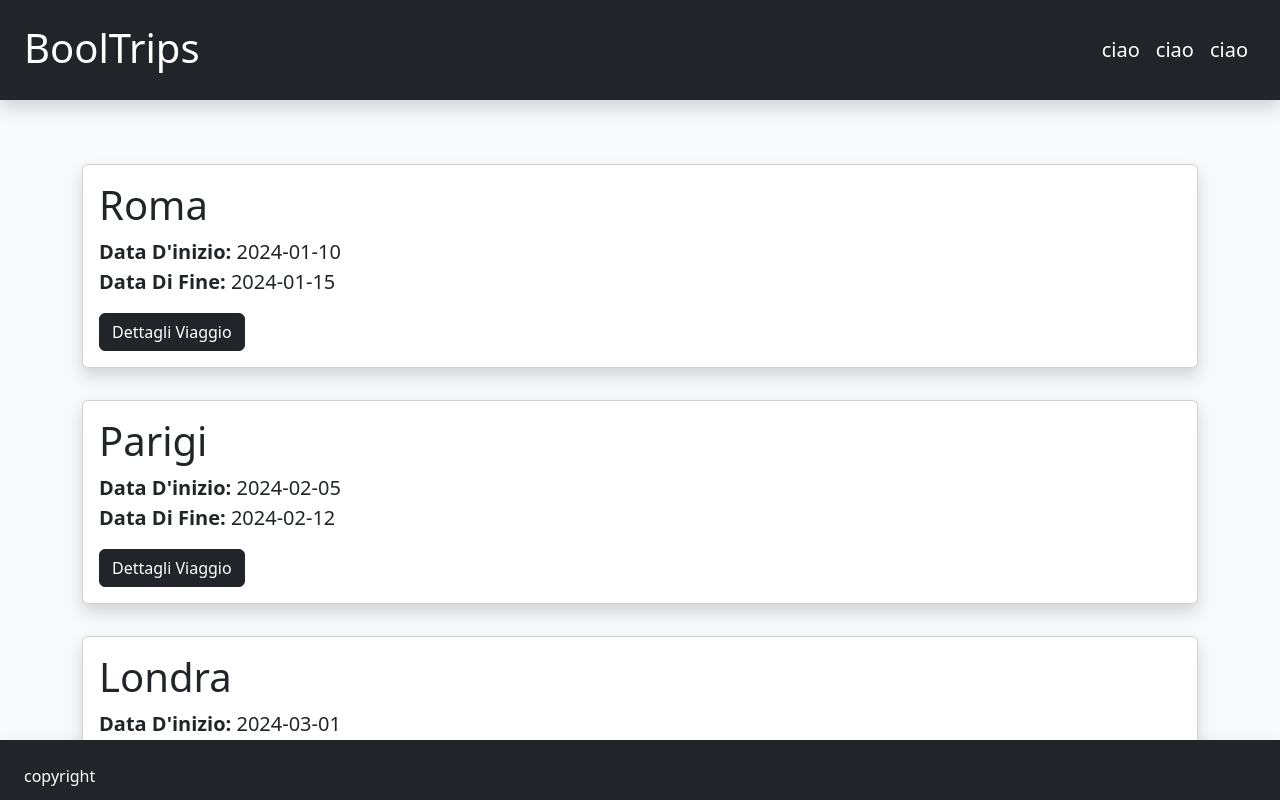
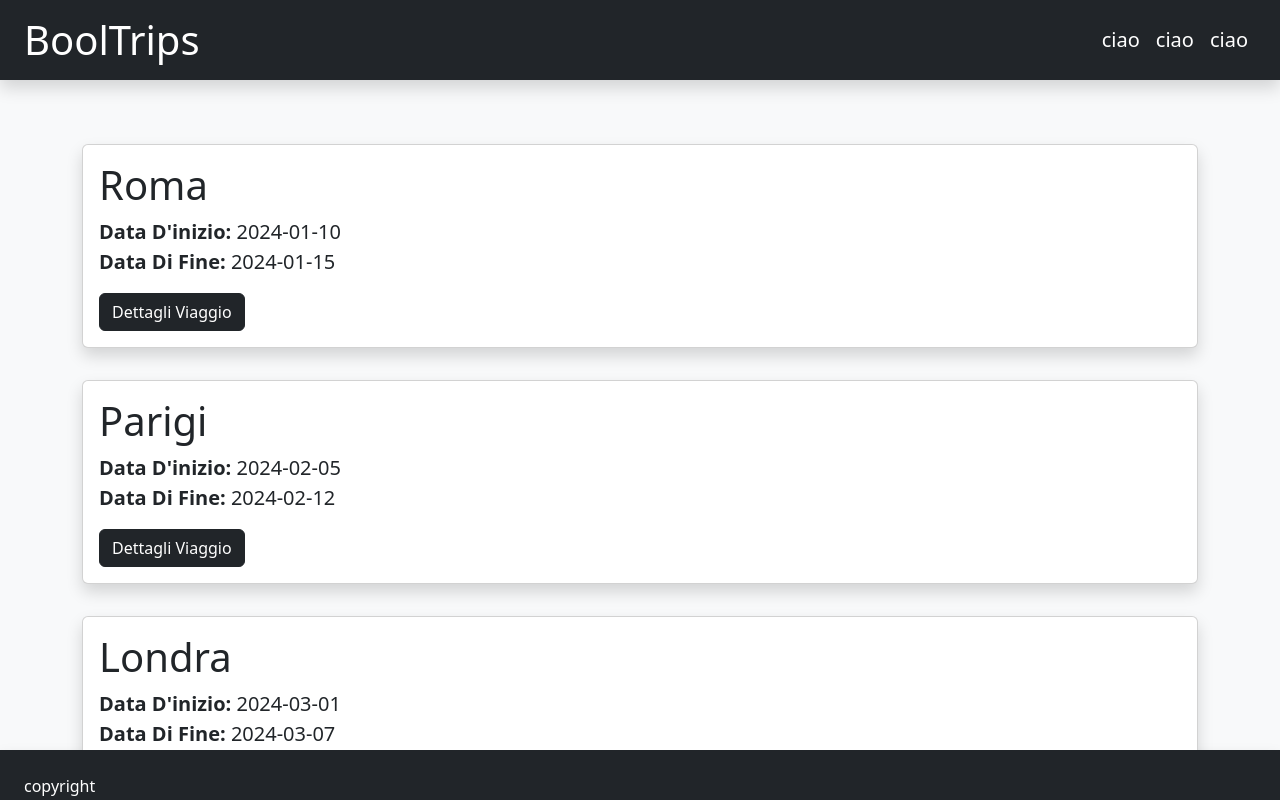
Before and after one commit to Pietroo03/Web-App-Gite, a React (Vite) app: page / in a window 1280 px wide. Built offline with nearby package versions, Linux system fonts and the light colour scheme.

Commit message:
add changes to style

```diff
--- a/src/App.css
+++ b/src/App.css
@@ -15,15 +15,15 @@ footer {
 }
 
 header {
-    height: 100px;
+    height: 80px;
 }
 
 footer {
-    height: 60px;
+    height: 50px;
 }
 
 main {
-    height: calc(100vh - 160px);
+    height: calc(100vh - 130px);
     overflow-y: auto;
     overflow-x: hidden;
 }
--- a/src/components/Footer.jsx
+++ b/src/components/Footer.jsx
@@ -2,7 +2,7 @@ export default function Footer() {
 
     return (
         <>
-            <footer className="bg-dark text-white shadow p-4 d-flex justify-content-between">
+            <footer className="bg-dark text-white shadow p-4">
                 <div>copyright</div>
             </footer>
         </>
--- a/src/components/Header.jsx
+++ b/src/components/Header.jsx
@@ -5,8 +5,8 @@ export default function Header() {
 
     return (
         <>
-            <header className="d-flex sticky-top justify-content-between bg-dark text-white p-4 shadow">
-                <Link to="/" className="text-decoration-none text-white"><h1>BoolTrips</h1></Link>
+            <header className="d-flex sticky-top justify-content-between align-items-center bg-dark text-white p-4 shadow">
+                <Link to="/" className="text-decoration-none text-white"><h1 className="mb-0">BoolTrips</h1></Link>
                 <nav className="d-flex align-items-center">
                     <div className="p-2 fs-5">ciao</div>
                     <div className="p-2 fs-5">ciao</div>
```
